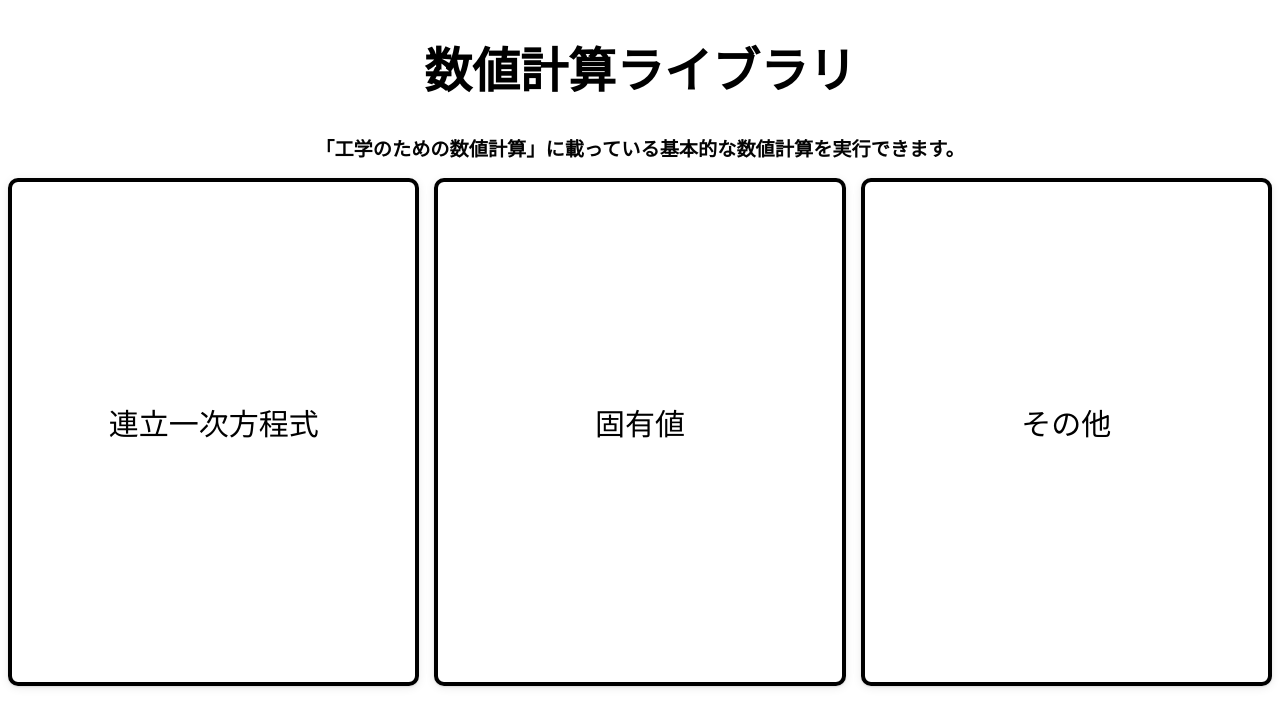
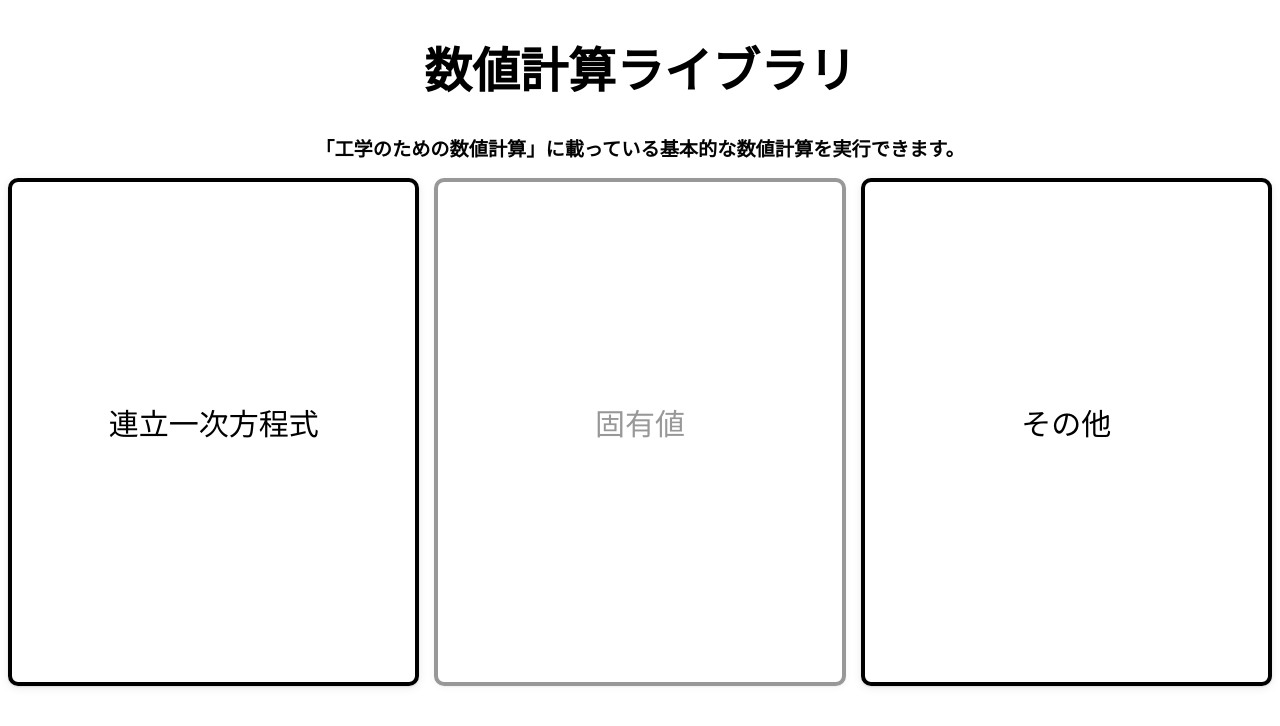
Before and after one commit to tarao1006/numerical-calculation, a React app: page / in a window 1280 px wide. Shown: the top 726 px of the page. Built offline with nearby package versions, Linux system fonts and the light colour scheme.

Commit message:
Add unimplemented property

```diff
--- a/frontend/src/home.jsx
+++ b/frontend/src/home.jsx
@@ -1,5 +1,5 @@
 import React, { useEffect } from 'react'
-import styled from 'styled-components'
+import styled, { css }from 'styled-components'
 import Link from './components/linkcomposition'
 import { siteTitle } from './components/title'
 
@@ -24,12 +24,11 @@ const Home = () => {
             description="連立一次方程式を解きます。"
           />
         </Link>
-        <Link to="/linear_equation">
         <Category
           name="固有値"
           description="行列の固有値を求めます。"
+          unimplemented
         />
-        </Link>
         <Link to="/other">
           <Category
             name="その他"
@@ -43,10 +42,10 @@ const Home = () => {
 
 export default Home
 
-const Category = ({ name, description }) => {
+const Category = ({ name, description, unimplemented }) => {
 
   return (
-    <Body height={ window.innerHeight - 300 }>
+    <Body height={ window.innerHeight - 300 } unimplemented={ unimplemented }>
       <Name>
         { name }
       </Name>
@@ -90,10 +89,16 @@ const Body = styled.div`
   align-items: center;
   flex-direction: column;
 
+  ${props => props.unimplemented && css`
+    opacity: 0.4;
+  `}
+
+  ${props => !props.unimplemented && css`
     &:hover {
       background: black;
       color: white;
     }
+  `}
 `
 
 const Name = styled.div`
```
Lines whose indentation alone changed are shown as unchanged.
